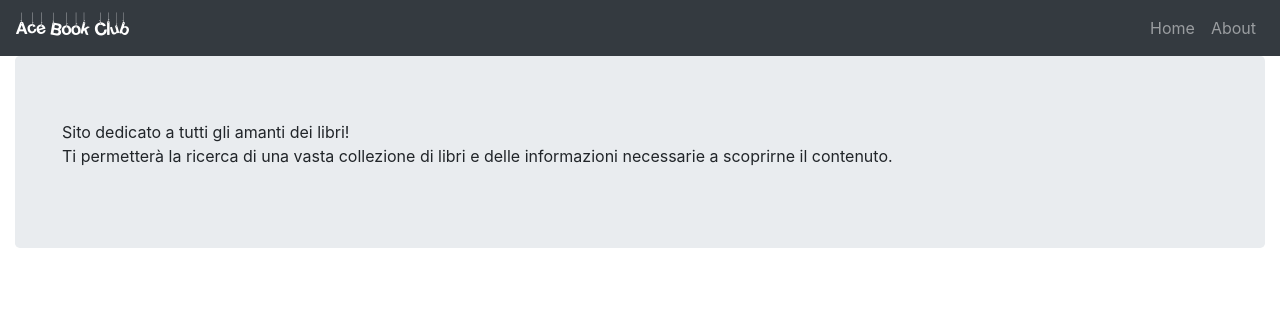
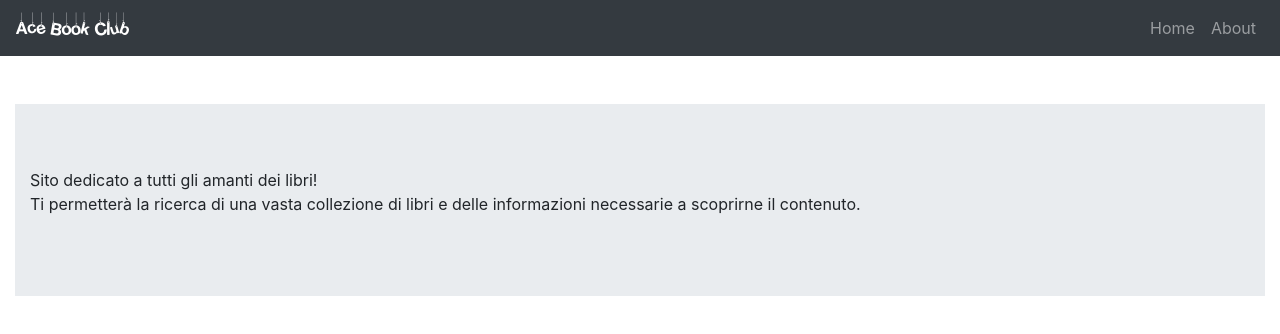
Before and after one commit to Magicianred/ABC, a React (Create React App) app in the folder my-app/: page /About in a window 1280 px wide. Shown: the top 334 px of the page. Built offline with nearby package versions, Linux system fonts and the light colour scheme.

Commit message:
Add margin top on Jumbotron

```diff
--- a/my-app/src/components/pages/About.js
+++ b/my-app/src/components/pages/About.js
@@ -11,7 +11,7 @@ import Container from "react-bootstrap/Container";
 function About() {
     return (
         <React.Fragment>
-            <Jumbotron>
+            <Jumbotron fluid className="mt-5">
             <Container fluid>
                 <Row>
                     <Col>
--- a/my-app/src/components/pages/Home.js
+++ b/my-app/src/components/pages/Home.js
@@ -8,7 +8,7 @@ import Jumbotron from "react-bootstrap/Jumbotron";
 function Home() {
     return (
         <React.Fragment>
-            <Jumbotron fluid>
+            <Jumbotron fluid className="mt-4">
                         <Search />
             </Jumbotron>
         </React.Fragment>
```
